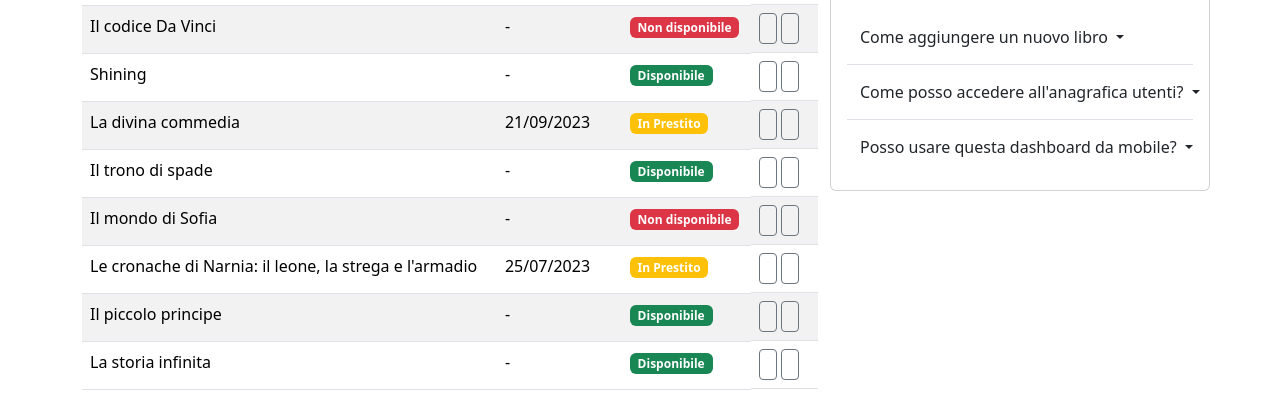
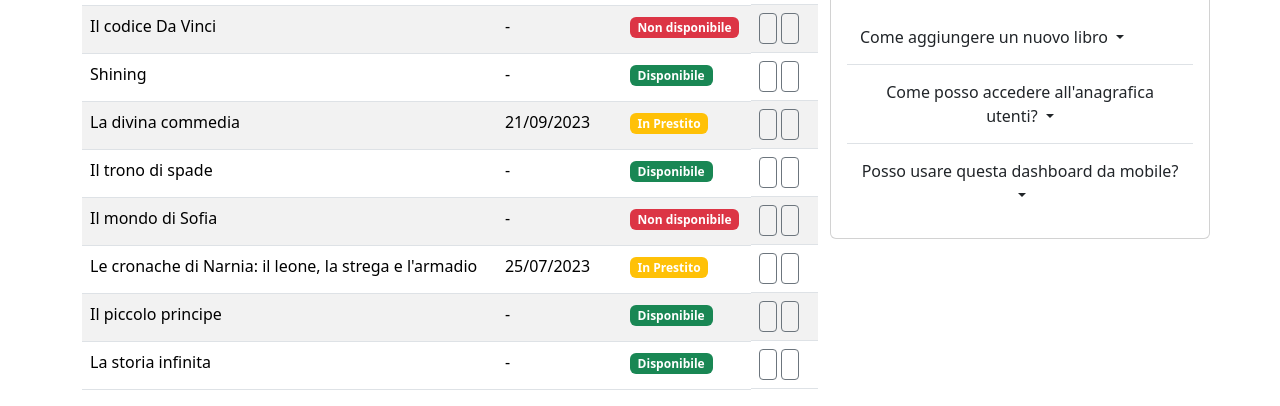
Before and after one commit to fabiogerritferrari/html-css-bootstrap-dashboard, a plain HTML site: page index.html in a window 1280 px wide. Shown: the part 413-819 px from the top of the page. Drawn offline with nearby package versions, Linux system fonts and the light colour scheme.

Commit message:
inserito text wrap nei button delle faq

```diff
--- a/index.html
+++ b/index.html
@@ -231,7 +231,7 @@
                         <ul class="list-group list-group-flush p-3">
                             <li class="list-group-item px-0">
                                 <div class="dropdown">
-                                    <button class="btn dropdown-toggle type="button" data-bs-toggle="dropdown"
+                                    <button class="btn dropdown-toggle text-wrap" type=" button" data-bs-toggle="dropdown"
                                         aria-expanded="false">
                                         Come aggiungere un nuovo libro
                                     </button>
@@ -248,7 +248,7 @@
                             </li>
                             <li class="list-group-item px-0">
                                 <div class="dropdown">
-                                    <button class="btn dropdown-toggle" type="button" data-bs-toggle="dropdown"
+                                    <button class="btn dropdown-toggle text-wrap" type="button" data-bs-toggle="dropdown"
                                         aria-expanded="false">
                                         Come posso accedere all'anagrafica utenti?
                                     </button>
@@ -265,7 +265,7 @@
                             </li>
                             <li class="list-group-item px-0">
                                 <div class="dropdown">
-                                    <button class="btn dropdown-toggle" type="button" data-bs-toggle="dropdown"
+                                    <button class="btn dropdown-toggle text-wrap" type="button" data-bs-toggle="dropdown"
                                         aria-expanded="false">
                                         Posso usare questa dashboard da mobile?
                                     </button>
```
